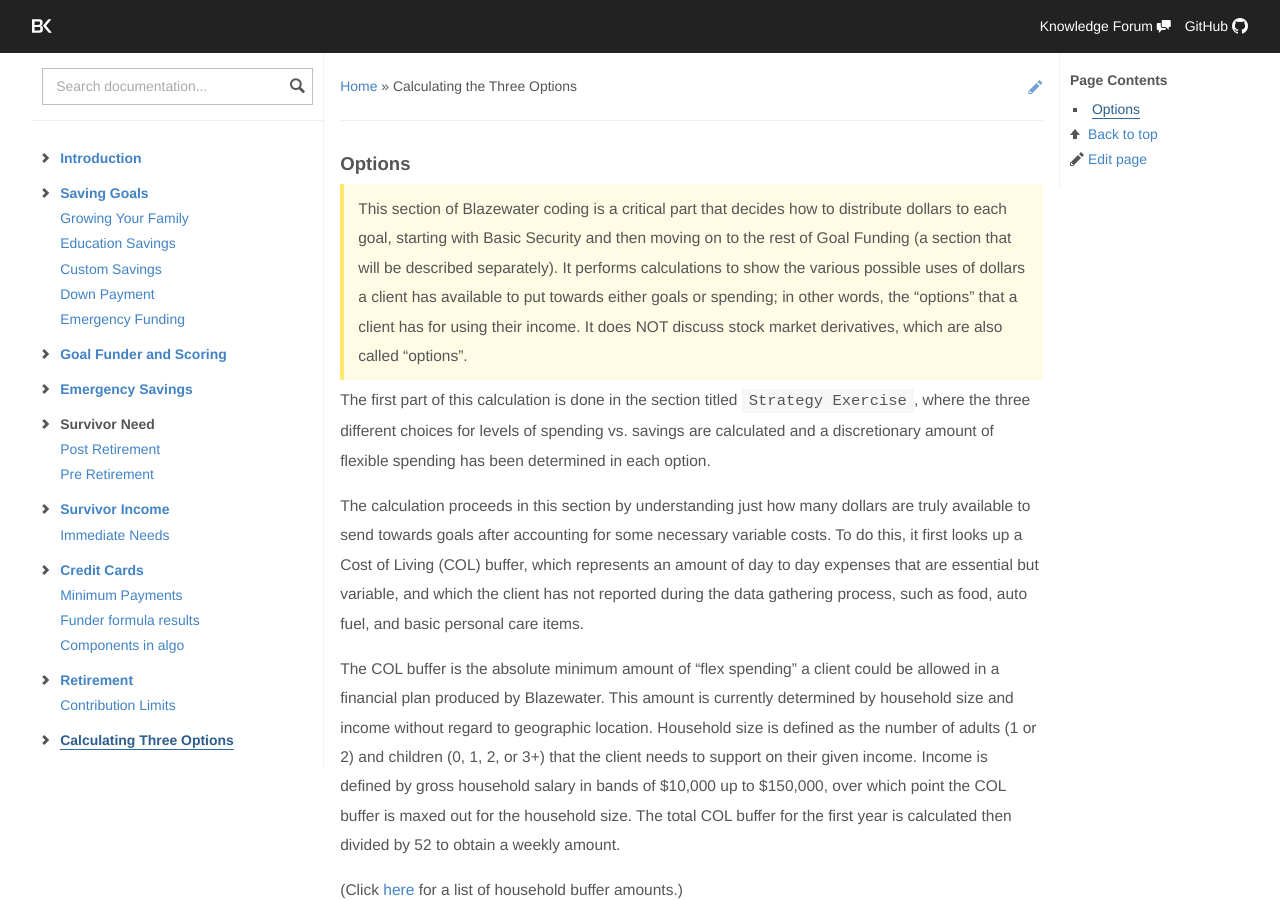
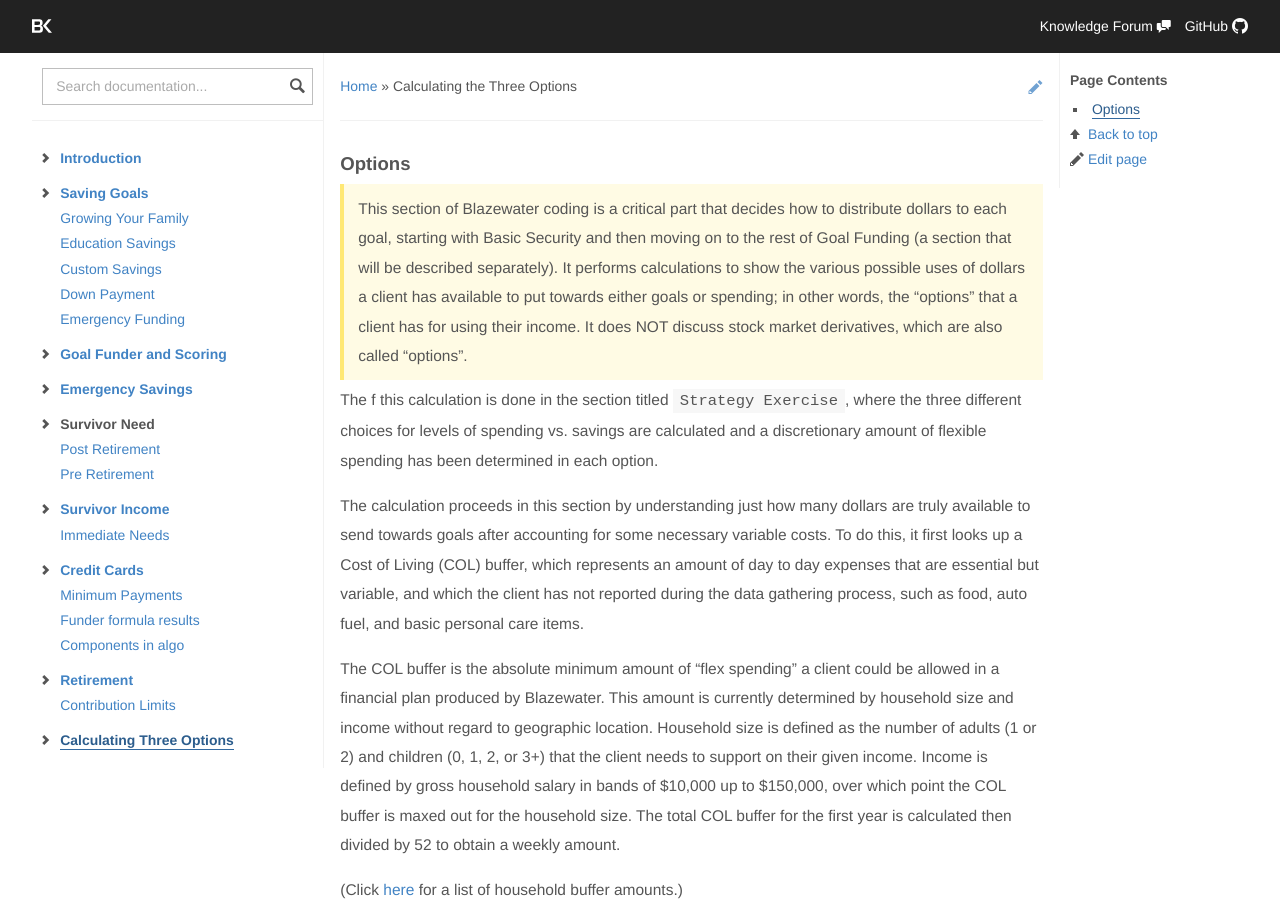
Before and after one commit to skoroth-kw/dockit, a Jekyll site: the page built from calculating_the_three_options/index.md, in a window 1280 px wide and 900 px high. Built offline with Jekyll 4.4.1, drawn with Linux system fonts in a browser that asks for light colours; nearby versions of some CDN libraries.

Commit message:
Updated index.md

```diff
--- a/calculating_the_three_options/index.md
+++ b/calculating_the_three_options/index.md
@@ -7,7 +7,7 @@ published: true
 
 >This section of Blazewater coding is a critical part that decides how to distribute dollars to each goal, starting with Basic Security and then moving on to the rest of Goal Funding (a section that will be described separately). It performs calculations to show the various possible uses of dollars a client has available to put towards either goals or spending; in other words, the “options” that a client has for using their income. It does NOT discuss stock market derivatives, which are also called “options”.
 
-The first part of this calculation is done in the section titled `Strategy Exercise`, where the three different choices for levels of spending vs. savings are calculated and a discretionary amount of flexible spending has been determined in each option.
+The f this calculation is done in the section titled `Strategy Exercise`, where the three different choices for levels of spending vs. savings are calculated and a discretionary amount of flexible spending has been determined in each option.
 
 The calculation proceeds in this section by understanding just how many dollars are truly available to send towards goals after accounting for some necessary variable costs. To do this, it first looks up a Cost of Living (COL) buffer, which represents an amount of day to day expenses that are essential but variable, and which the client has not reported during the data gathering process, such as food, auto fuel, and basic personal care items.
 
```
